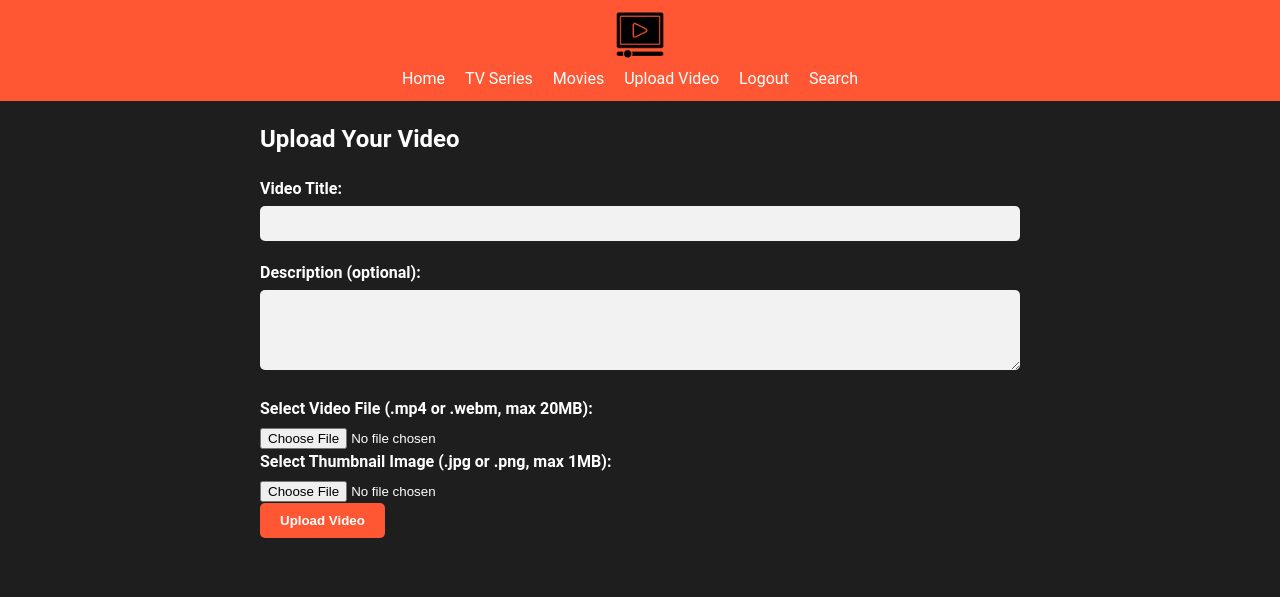
After one commit to Paul-A-V/videos4free, a PHP site: page /upload.php in a window 1280 px wide. The commit adds this page. Shown: the top 597 px of the page. Run offline with PHP 8.4, Linux system fonts and the light colour scheme; a user stored in the database is signed in.

Commit message:
logged users can upload

```diff
--- a/movies.php
+++ b/movies.php
@@ -21,8 +21,9 @@ session_start();
             <li><a href="index.php">Home</a></li>
             <li><a href="tv_series.php">TV Series</a></li>
             <li><a href="movies.php">Movies</a></li>
-            <?php
+                <?php
                 if (isset($_SESSION['username'])) {
+                    echo "<li><a href='upload.php'>Upload Video</a></li>"; // Added Upload Video link
                     echo "<li><a href='logout.php'>Logout</a></li>";
                 }
                 else {
--- a/signup.php
+++ b/signup.php
@@ -25,8 +25,9 @@ if (isset($_POST['submit'])) {
 
     if ($stmt->execute()) {
         $success_message = "<h2 class='success-message'>Registration successful!</h2>";
-        $_SESSION['username'] = $username; // Setting up the session for the new user
-        header("refresh:1;url=index.php"); // Redirecting to index.php after registration
+        $_SESSION['username'] = $username;
+        $_SESSION['user_id'] = $conn->insert_id; // <-- ADDED THIS LINE
+        header("refresh:1;url=index.php");
     } else {
         echo "<h2 class='error-message'>Error: " . $stmt->error . "</h2>";
     }
--- a/tv_series.php
+++ b/tv_series.php
@@ -21,8 +21,9 @@ session_start();
             <li><a href="index.php">Home</a></li>
             <li><a href="tv_series.php">TV Series</a></li>
             <li><a href="movies.php">Movies</a></li>
-            <?php
+                <?php
                 if (isset($_SESSION['username'])) {
+                    echo "<li><a href='upload.php'>Upload Video</a></li>"; // Added Upload Video link
                     echo "<li><a href='logout.php'>Logout</a></li>";
                 }
                 else {
--- /dev/null
+++ b/upload.php
@@ -0,0 +1,219 @@
+<?php
+session_start();
+
+// Redirect if user is not logged in
+if (!isset($_SESSION['user_id'])) {
+    header("Location: login.php");
+    exit();
+}
+
+$message = "";
+
+if ($_SERVER["REQUEST_METHOD"] == "POST" && isset($_POST["upload_video"])) {
+    $title = trim($_POST["title"]);
+    $description = trim($_POST["description"]);
+    $user_id = $_SESSION['user_id'];
+
+    // --- Video File Handling ---
+    $video_file_name = $_FILES["video_file"]["name"];
+    $video_tmp_name = $_FILES["video_file"]["tmp_name"];
+    $video_file_size = $_FILES["video_file"]["size"];
+    $video_file_error = $_FILES["video_file"]["error"];
+
+    $video_target_dir = "videos/";
+    $video_target_file = $video_target_dir . basename($video_file_name);
+    $video_file_type = strtolower(pathinfo($video_target_file, PATHINFO_EXTENSION));
+
+    // --- Thumbnail File Handling ---
+    $thumbnail_file_name = $_FILES["thumbnail_file"]["name"];
+    $thumbnail_tmp_name = $_FILES["thumbnail_file"]["tmp_name"];
+    $thumbnail_file_size = $_FILES["thumbnail_file"]["size"];
+    $thumbnail_file_error = $_FILES["thumbnail_file"]["error"];
+
+    // Using 'images/' for thumbnails, adjust if you create a 'thumbnails/' folder
+    $thumbnail_target_dir = "images/";
+    $thumbnail_target_file = $thumbnail_target_dir . basename($thumbnail_file_name);
+    $thumbnail_file_type = strtolower(pathinfo($thumbnail_target_file, PATHINFO_EXTENSION));
+
+    $uploadOk = 1;
+    $errors = [];
+
+    // --- Video Validations ---
+    if (empty($title)) {
+        $errors[] = "Video title is required.";
+        $uploadOk = 0;
+    }
+    if ($video_file_error !== UPLOAD_ERR_OK) {
+        $errors[] = "Video file upload error: " . $video_file_error;
+        $uploadOk = 0;
+    } else {
+        if (!in_array($video_file_type, ["mp4", "webm"])) {
+            $errors[] = "Sorry, only MP4 & WEBM video files are allowed.";
+            $uploadOk = 0;
+        }
+        if ($video_file_size > 20000000) { // 20 MB = 20,000,000 bytes
+            $errors[] = "Sorry, your video file is too large. Max 20MB.";
+            $uploadOk = 0;
+        }
+        if (file_exists($video_target_file)) {
+            $errors[] = "Sorry, a video file with the same name already exists.";
+            // Optionally rename the file: $video_target_file = $video_target_dir . uniqid() . "." . $video_file_type;
+        }
+    }
+
+    // --- Thumbnail Validations ---
+    if ($thumbnail_file_error !== UPLOAD_ERR_OK) {
+        $errors[] = "Thumbnail file upload error: " . $thumbnail_file_error;
+        $uploadOk = 0;
+    } else {
+        $check_thumbnail_image = getimagesize($thumbnail_tmp_name);
+        if ($check_thumbnail_image === false) {
+            $errors[] = "Thumbnail file is not an image.";
+            $uploadOk = 0;
+        } else {
+            if (!in_array($thumbnail_file_type, ["jpg", "jpeg", "png"])) {
+                $errors[] = "Sorry, only JPG, JPEG, & PNG thumbnail files are allowed.";
+                $uploadOk = 0;
+            }
+            if ($thumbnail_file_size > 1000000) { // 1 MB = 1,000,000 bytes
+                $errors[] = "Sorry, your thumbnail file is too large. Max 1MB.";
+                $uploadOk = 0;
+            }
+            if (file_exists($thumbnail_target_file)) {
+                $errors[] = "Sorry, a thumbnail file with the same name already exists.";
+                // Optionally rename the file: $thumbnail_target_file = $thumbnail_target_dir . uniqid() . "." . $thumbnail_file_type;
+            }
+        }
+    }
+
+    // --- Process Uploads if no errors ---
+    if ($uploadOk == 0) {
+        $message = implode("<br>", $errors);
+    } else {
+        // Attempt to move both files
+        $video_moved = move_uploaded_file($video_tmp_name, $video_target_file);
+        $thumbnail_moved = move_uploaded_file($thumbnail_tmp_name, $thumbnail_target_file);
+
+        if ($video_moved && $thumbnail_moved) {
+            // Connect to the database
+            $servername = "localhost";
+            $db_username = "root";
+            $db_password = "";
+            $dbname = "webpage_for_video_sharing";
+
+            $conn = new mysqli($servername, $db_username, $db_password, $dbname);
+
+            // Check connection
+            if ($conn->connect_error) {
+                die("Connection failed: " . $conn->connect_error);
+            }
+
+            // Insert video details into featured_videos table
+            // Assuming `is_featured` is 0 by default for user uploads unless an admin marks them
+            $sql = "INSERT INTO featured_videos (title, description, video_url, thumbnail_url, user_id, created_at) VALUES (?, ?, ?, ?, ?, NOW())";
+            $stmt = $conn->prepare($sql);
+
+            if ($stmt === false) {
+                $message = "Prepare failed: (" . $conn->errno . ") " . $conn->error;
+            } else {
+                $stmt->bind_param("ssssi", $title, $description, $video_target_file, $thumbnail_target_file, $user_id);
+
+                if ($stmt->execute()) {
+                    $message = "The video " . htmlspecialchars($video_file_name) . " and thumbnail have been uploaded successfully!";
+                } else {
+                    $message = "Error executing statement: (" . $stmt->errno . ") " . $stmt->error;
+                    // If DB insert fails, delete the uploaded files to avoid orphaned files
+                    unlink($video_target_file);
+                    unlink($thumbnail_target_file);
+                }
+                $stmt->close();
+            }
+            $conn->close();
+        } else {
+            $message = "Sorry, there was an error moving one or both of your files. Check directory permissions and file names.";
+            // Clean up partially moved files if one failed
+            if ($video_moved) unlink($video_target_file);
+            if ($thumbnail_moved) unlink($thumbnail_target_file);
+        }
+    }
+}
+?>
+
+<!DOCTYPE html>
+<html lang="en">
+
+<head>
+    <meta charset="utf-8">
+    <meta http-equiv="X-UA-Compatible" content="IE=edge">
+    <meta name="viewport" content="width=device-width, initial-scale=1">
+    <link rel="icon" href="images/icon1.png" type="image/x-icon">
+    <title>Upload Video</title>
+    <link rel="stylesheet" href="style.css">
+</head>
+
+<body>
+    <header>
+        <a href="index.php"><img src="images/logo.png" alt="Logo" id="logo"></a>
+        <img src="images/menu.png" alt="Menu" id="menu">
+        <nav class="desktop_menu">
+            <ul>
+                <li><a href="index.php">Home</a></li>
+                <li><a href="tv_series.php">TV Series</a></li>
+                <li><a href="movies.php">Movies</a></li>
+                <?php
+                if (isset($_SESSION['username'])) {
+                    echo "<li><a href='upload.php'>Upload Video</a></li>";
+                    echo "<li><a href='logout.php'>Logout</a></li>";
+                }
+                else {
+                    echo  "<li><a href='login.php'>Login</a></li>";
+                    }
+                ?>
+                <li><a href="search.php">Search</a></li>
+            </ul>
+        </nav>
+        <nav id="mobile_menu">
+            <img src="images/close.png" id="Close" alt="404closenotfound">
+            <ul>
+                <li class="mobile_ui"><a href="index.php">Home</a></li>
+                <li class="mobile_ui"><a href="tv_series.php">TV Series</a></li>
+                <li class="mobile_ui"><a href="movies.php">Movies</a></li>
+                <li class="mobile_ui"><a href="search.php">Search</a></li>
+                <?php
+                if (isset($_SESSION['username'])) {
+                    echo "<li class='mobile_ui'><a href='upload.php'>Upload Video</a></li>";
+                    echo "<li class='mobile_ui'><a href='logout.php'>Logout</a></li>";
+                } else {
+                    echo "<li class='mobile_ui'><a href='login.php'>Login</a></li>";
+                }
+                ?>
+            </ul>
+        </nav>
+    </header>
+    <main>
+        <section>
+            <h1>Upload Your Video</h1>
+            <?php if (!empty($message)): ?>
+                <p><?php echo $message; ?></p>
+            <?php endif; ?>
+            <form action="upload.php" method="post" enctype="multipart/form-data">
+                <label for="title">Video Title:</label>
+                <input type="text" id="title" name="title" required><br>
+
+                <label for="description">Description (optional):</label>
+                <textarea id="description" name="description" rows="4"></textarea><br>
+
+                <label for="video_file">Select Video File (.mp4 or .webm, max 20MB):</label>
+                <input type="file" id="video_file" name="video_file" accept=".mp4,.webm" required><br>
+
+                <label for="thumbnail_file">Select Thumbnail Image (.jpg or .png, max 1MB):</label>
+                <input type="file" id="thumbnail_file" name="thumbnail_file" accept=".jpg,.jpeg,.png" required><br>
+
+                <button type="submit" name="upload_video">Upload Video</button>
+            </form>
+        </section>
+    </main>
+    <script src="script.js"></script>
+</body>
+
+</html>
```
Also changed, not shown: index.php (+40 -24 lines), login.php (+7 -13 lines), modify_featured_video.php (+10 -4 lines), player.php (+9 -7 lines), images/firstusertn.jpg (added), images/secondusertn.jpg (added), images/thirdusertn.jpg (added).
